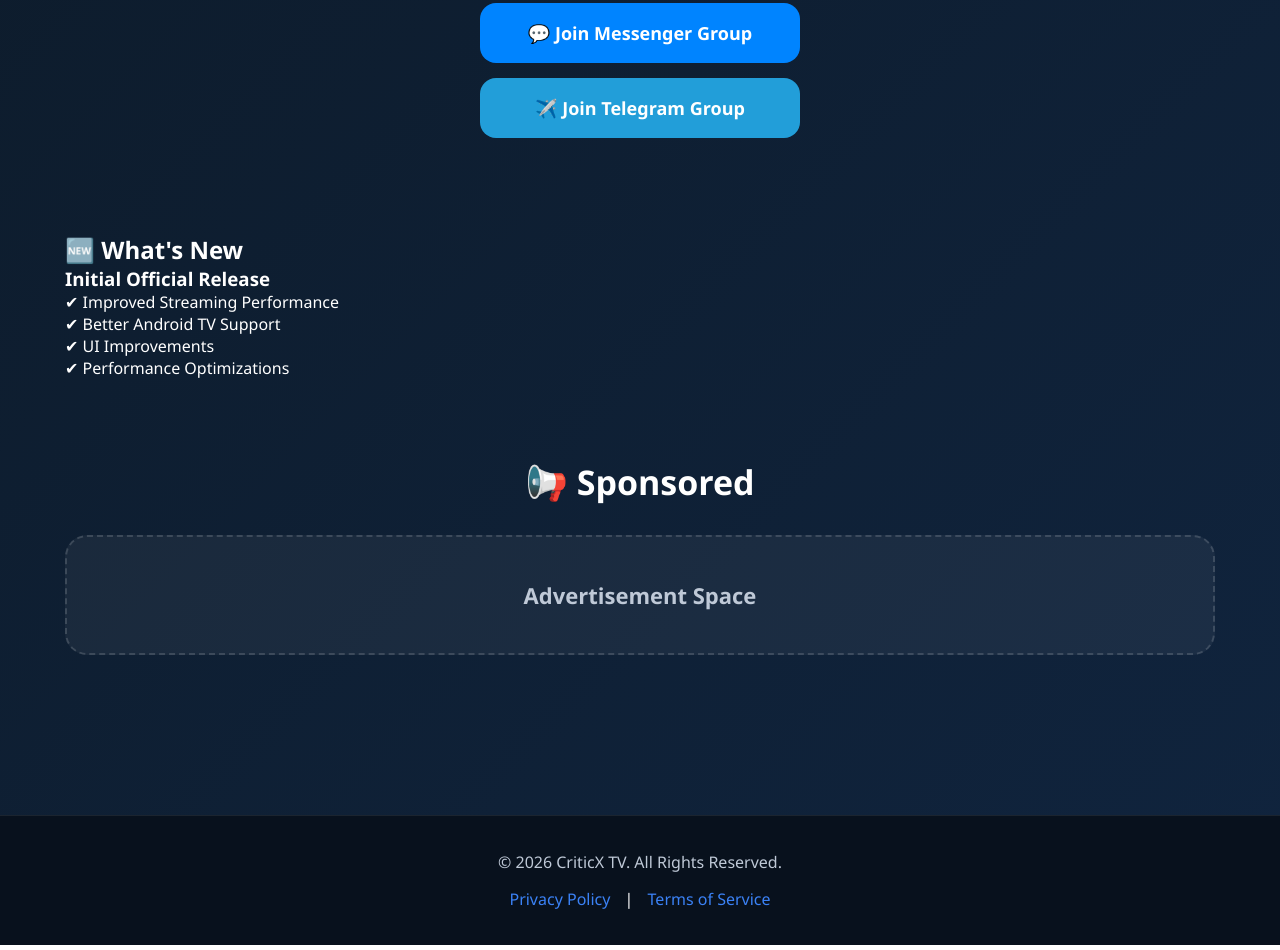
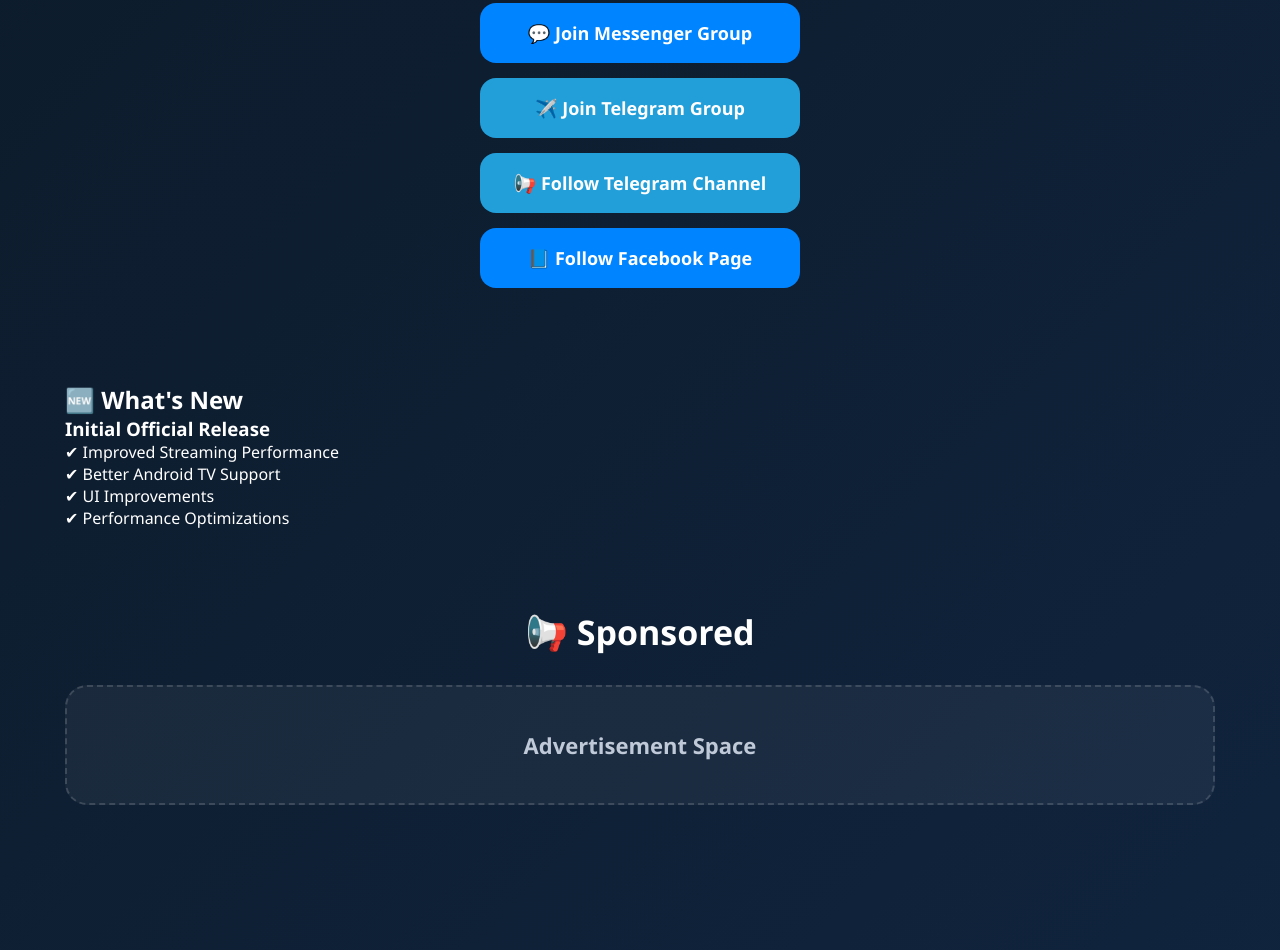
Before and after one commit to criticxtv/CriticX-TV, a plain HTML site: page index.html in a window 1280 px wide. Shown: the part 3068-4018 px from the top of the page. Drawn offline with Linux system fonts and the light colour scheme; no server answers.

Commit message:
Update index.html

```diff
--- a/index.html
+++ b/index.html
@@ -410,57 +410,54 @@
          Join Community
     ============================ -->
 
+
+<!-- Join Community -->
 <section class="community">
-
     <div class="container">
 
-            <h2>
-
-                💬 Join Our Community
-
-            </h2>
+        <h2>💬 Join Our Community</h2>
 
         <p class="community-text">
-
-                Get the latest updates,
-                new channels,
-                announcements,
-                and technical support
+            Get the latest updates, new channels,
+            announcements, and technical support
             by joining our official community.
-
         </p>
 
-
-
         <a id="messengerBtn"
-
            href="https://m.me/j/AbZlksWYYxeOmd2c/?send_source=gc%3Acopy_invite_link_t"
-
            target="_blank"
-
+           rel="noopener noreferrer"
            class="messenger">
-
             💬 Join Messenger Group
-
         </a>
 
+        <a id="telegramBtn"
+           href="https://t.me/+6hda0WkWAYNiMWQ1"
+           target="_blank"
+           rel="noopener noreferrer"
+           class="telegram">
+            ✈️ Join Telegram Group
+        </a>
 
+        <a id="telegramChannelBtn"
+           href="https://t.me/criticxtv"
+           target="_blank"
+           rel="noopener noreferrer"
+           class="telegram">
+            📢 Follow Telegram Channel
+        </a>
 
-            <a id="telegramBtn"
-
-               href="https://t.me/+6hda0WkWAYNiMWQ1"
-
+        <a id="facebookBtn"
+           href="https://facebook.com/criticxtv"
            target="_blank"
-
-               class="telegram">
-
-                ✈️ Join Telegram Group
-
+           rel="noopener noreferrer"
+           class="messenger">
+            📘 Follow Facebook Page
         </a>
 
     </div>
+</section>
 
-    </section>
 
 
 
```
Lines whose indentation alone changed are shown as unchanged.
